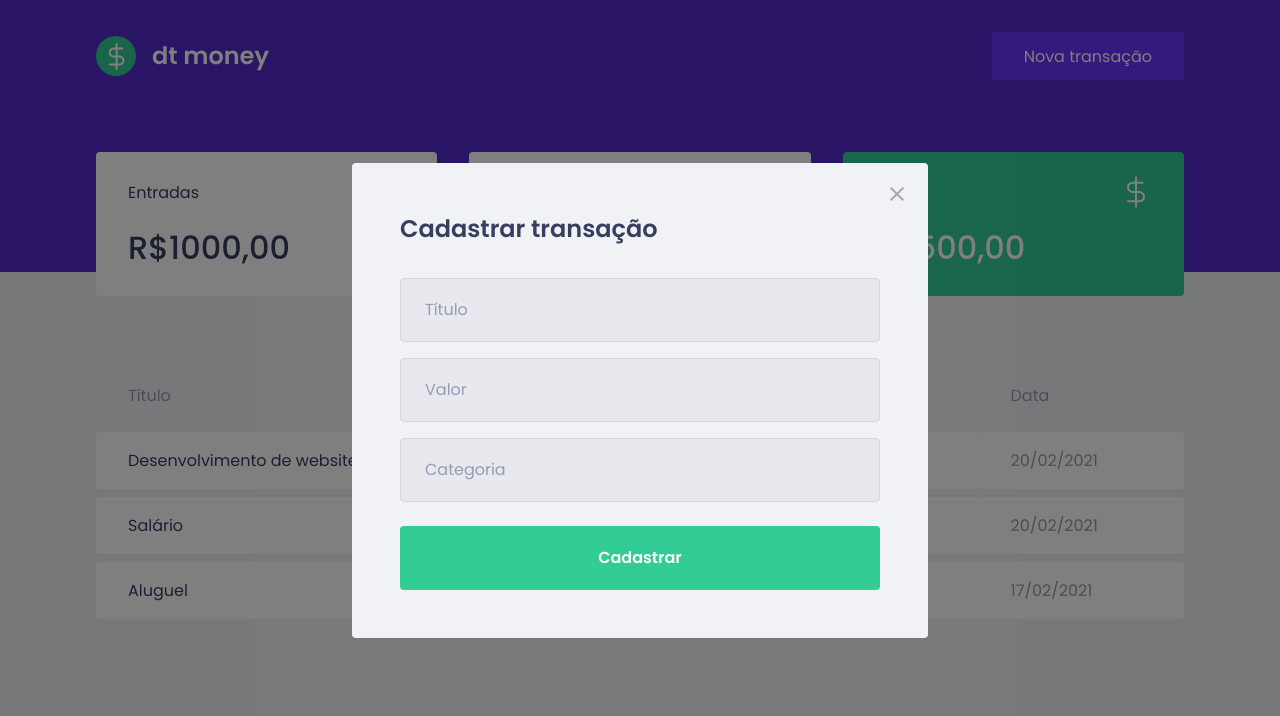
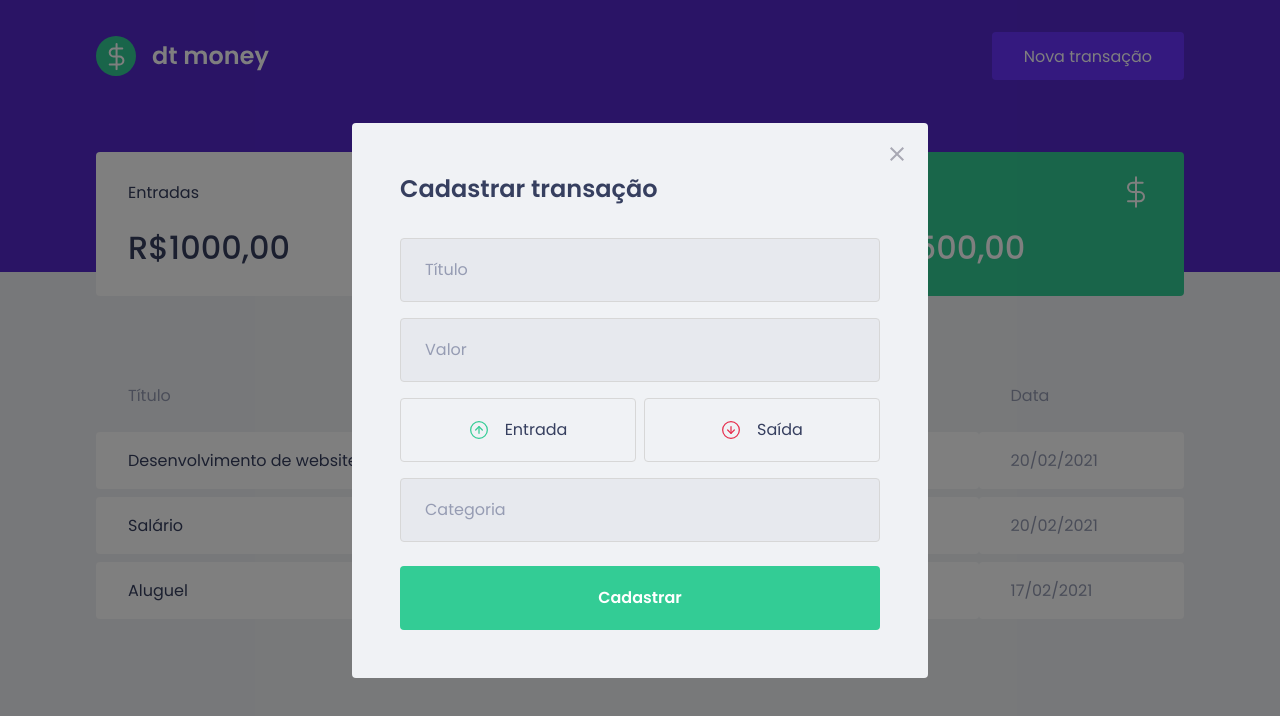
Before and after one commit to guilchaves/react-ignite, a React (Vite) app in the folder 02-dtmoney/: page / in a window 1280 px wide. Both pictures are taken after a click on the button "Nova transação". Shown: the top 716 px of the page. Built offline with nearby package versions, Linux system fonts and the light colour scheme; no server answers; what miragejs would draw is missing.

Commit message:
feat: add type buttons to NewTransactionModal form

```diff
--- a/02-dtmoney/src/components/NewTransactionModal/index.tsx
+++ b/02-dtmoney/src/components/NewTransactionModal/index.tsx
@@ -1,6 +1,8 @@
 import Modal from 'react-modal'
+import incomeImg from '../../assets/income.svg'
+import outcomeImg from '../../assets/outcome.svg'
 import closeImg from '../../assets/close.svg'
-import { Container } from './styles';
+import { Container, TransactionTypeContainer } from './styles';
 
 interface NewTransactionModalProps {
     isOpen: boolean;
@@ -26,6 +28,16 @@
                 <h2>Cadastrar transação</h2>
                 <input placeholder="Título" />
                 <input type="number" placeholder="Valor" />
+                <TransactionTypeContainer>
+                    <button type="button">
+                        <img src={incomeImg} alt="Entrada" />
+                        <span>Entrada</span>
+                    </button>
+                    <button type="button">
+                        <img src={outcomeImg} alt="Saída" />
+                        <span>Saída</span>
+                    </button>
+                </TransactionTypeContainer>
                 <input placeholder="Categoria" />
                 <button type="submit">Cadastrar</button>
             </Container>
--- a/02-dtmoney/src/components/NewTransactionModal/styles.ts
+++ b/02-dtmoney/src/components/NewTransactionModal/styles.ts
@@ -1,4 +1,5 @@
 import styled from "styled-components";
+import { darken } from 'polished';
 
 export const Container = styled.form`
     h2 {
@@ -47,3 +48,41 @@
             }
         }
 `;
+
+export const TransactionTypeContainer = styled.div`
+    margin: 1rem 0;
+    display: grid;
+    grid-template-columns: 1fr 1fr;
+    gap: 0.5rem;
+
+    button {
+        height: 4rem;
+        border: 1px solid #D7D7D7;
+        border-radius: 0.25rem;
+
+        background: transparent;
+
+        display: flex;
+        align-items: center;
+        justify-content: center;
+
+        transition: border-color 0.2s;
+
+        &:hover {
+            border-color: ${darken(0.1, '#D7D7D7')};
+        }
+
+        img {
+            width: 20px;
+            height: 20px;
+        }
+
+        span {
+            display: inline-block;
+            margin-left: 1rem;
+            font-size: 1rem;
+            color: var(--text-title);
+        }
+
+    }
+`;
```
Also changed, not shown: 1 other file (tests, documents, lock files or other folders).
